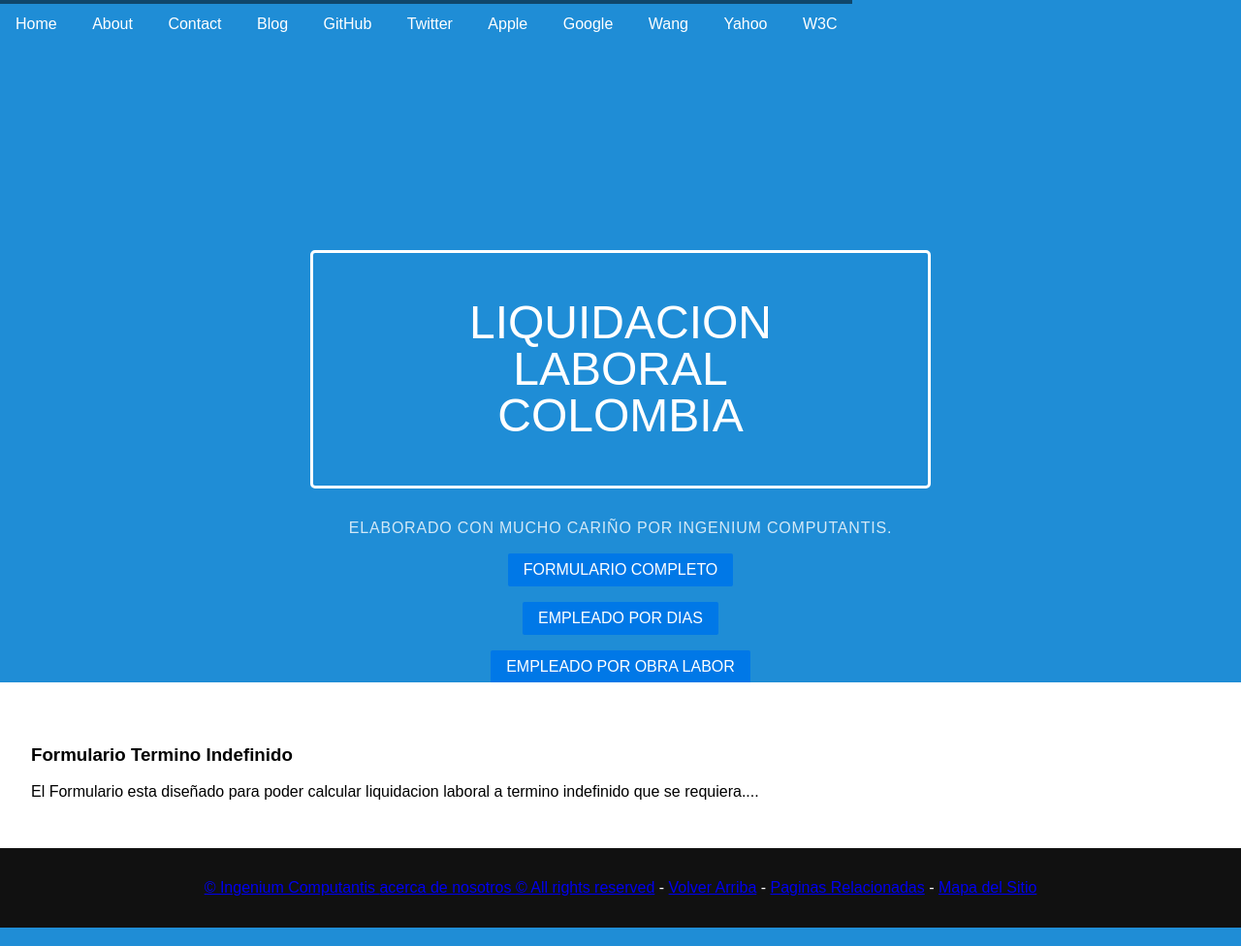
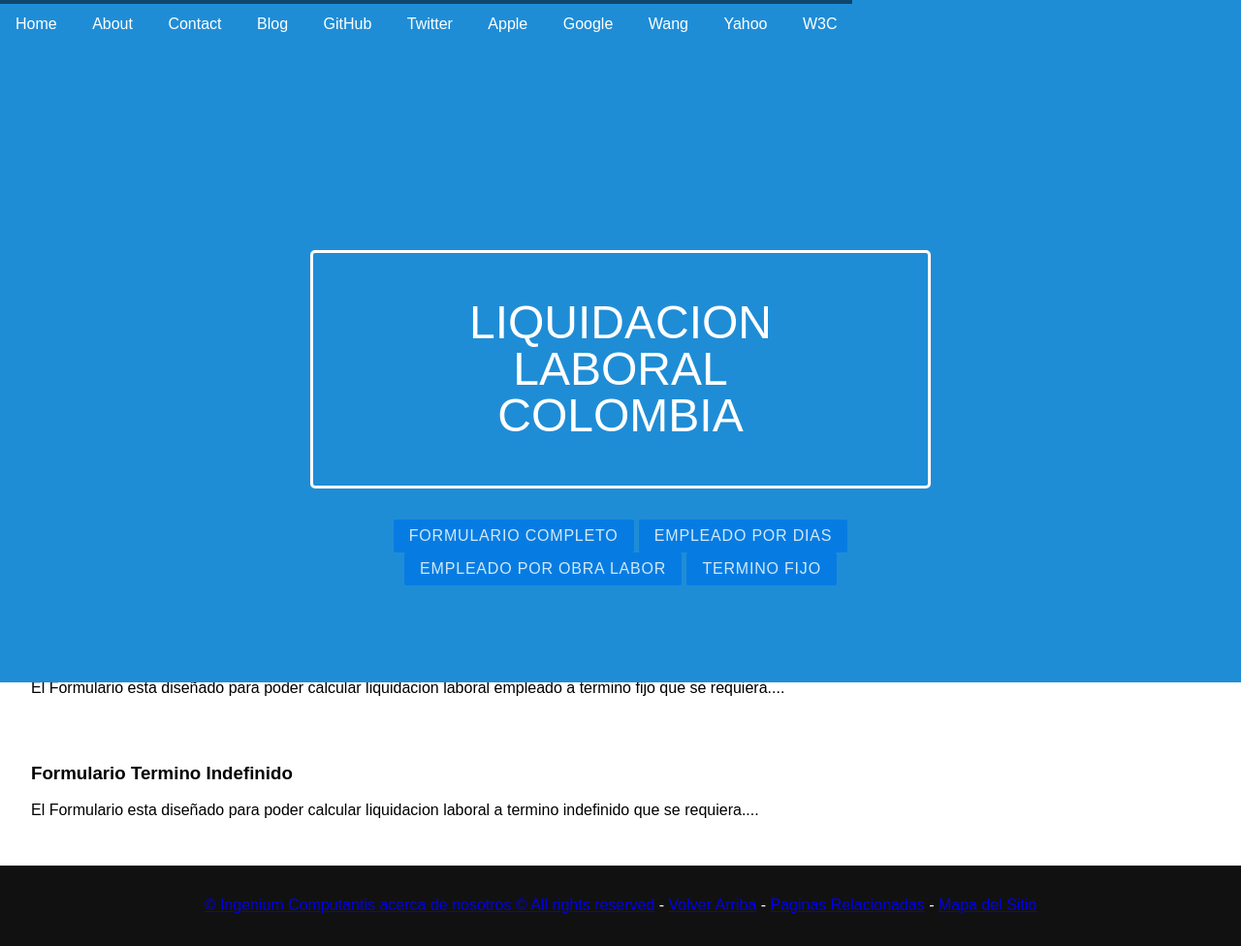
Before and after one commit to johnymarin/liquidacion-laboral, a Django app: page / in a window 1280 px wide. Shown: the whole page at 97% size. Run offline with Django 3.2, Linux system fonts and the light colour scheme; some libraries are stand-ins or nearby versions.

Commit message:
home now have buttons for diferent forms in the splash container

```diff
--- a/liquidacion/templates/liquidacion/home.html
+++ b/liquidacion/templates/liquidacion/home.html
@@ -9,27 +9,11 @@
     <div class="splash">
         <h1 class="splash-head">Liquidacion Laboral Colombia</h1>
         <p class="splash-subhead">
-            Elaborado con mucho cariño por Ingenium Computantis.
+        <a href="{% url 'liquidacion:full_form' %}" class="pure-button pure-button-primary">Formulario Completo</a>
+        <a href="{% url 'liquidacion:dias_servicio_form' %}" class="pure-button pure-button-primary">Empleado Por Dias</a>
+        <a href="{% url 'liquidacion:obra_labor_form' %}" class="pure-button pure-button-primary">Empleado Por Obra Labor</a>
+        <a href="{% url 'liquidacion:termino_fijo_form' %}" class="pure-button pure-button-primary">Termino Fijo</a>
         </p>
-
-        <!--FIXME el splash container  no abarca todos los botones de la etiqueta "a"-->
-        <p>
-            <a href="http://purecss.io" class="pure-button pure-button-primary">Formulario Completo</a>
-            <!--TODO link  para el formulario  completo-->
-        </p>
-        <p>
-            <!--TODO link  para el formulario  jornal-->
-            <a href="http://purecss.io" class="pure-button pure-button-primary">Empleado Por Dias</a>
-        </p>
-         <p>
-             <!--TODO link  para el formulario  obra labor-->
-            <a href="http://purecss.io" class="pure-button pure-button-primary">Empleado Por Obra Labor</a>
-        </p>
-         <p>
-             <!--TODO link  para el formulario  empleado termino Fijo-->
-            <a href="http://purecss.io" class="pure-button pure-button-primary">Termino Fijo</a>
-        </p>
-
     </div>
 </div>
 <div class="content-wrapper">
@@ -42,8 +26,10 @@
                     Formulario Completo
                 </h3>
                 <p>
-                    El Formulario esta diseñado para poder calcular cualquie liquidacion laboral
-                    que se requiera....
+                    <!--FIXME change this text does not goes here-->
+                    A traves de esta herramienta usted podrá elaborar cualquier liquidación laboral que necesite, el formulario
+                    cuenta con todos los campos necesarios para dar solucion a un sin numero de posibles eventos que se den
+                    al momento de elaborar la liquidacion laborar de un empleado, o de revisar su propia liquidación
                 </p>
             </div>
 
```
